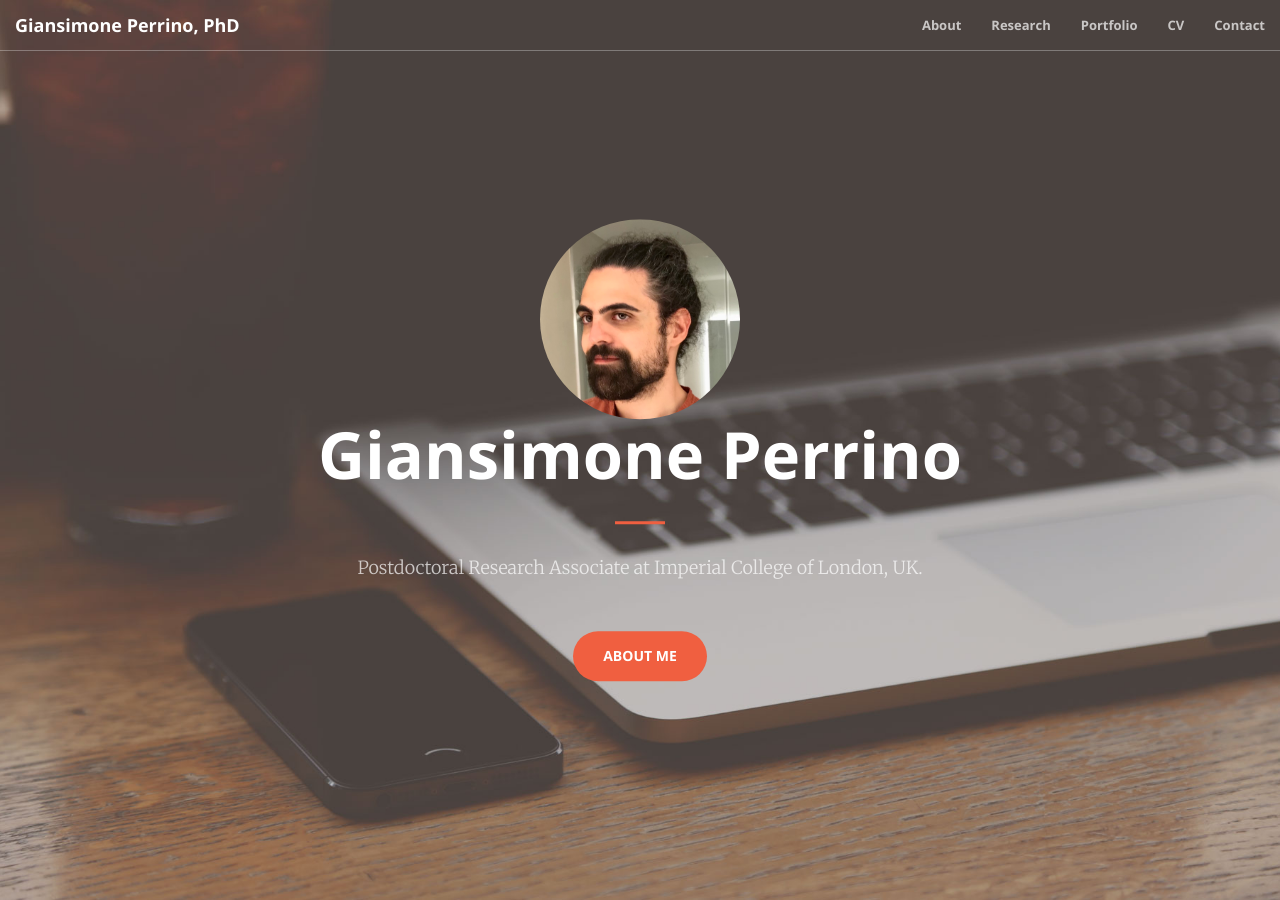
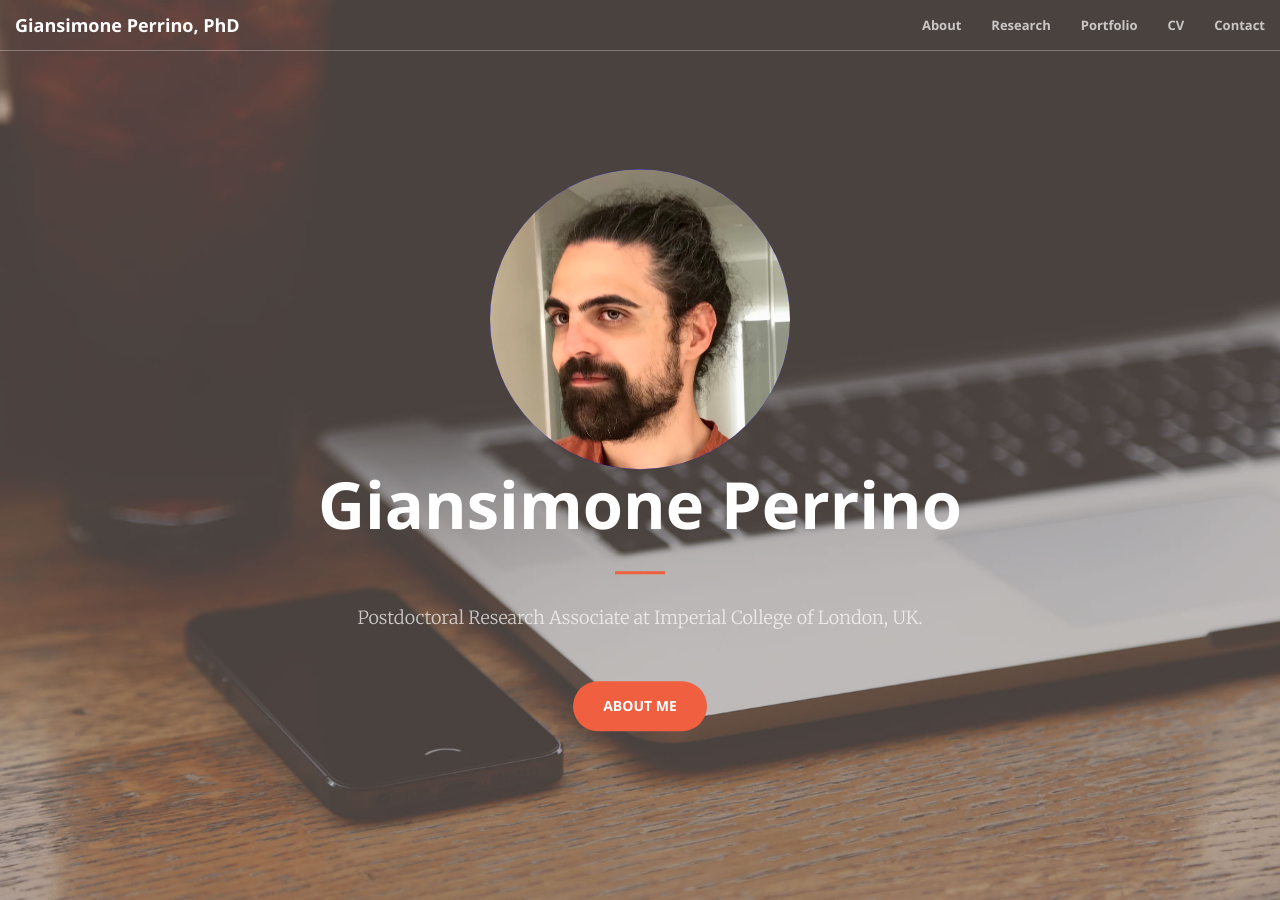
Before and after one commit to giansimone/giansimone.github.io, a Jekyll site: the page built from index.html, in a window 1280 px wide and 900 px high. Built offline with Jekyll 4.4.1, drawn with Linux system fonts in a browser that asks for light colours; some web fonts are replaced.

Commit message:
Add padding for image in header section.

```diff
--- a/_sass/_base.scss
+++ b/_sass/_base.scss
@@ -368,18 +368,12 @@ body {
 }
 
 .circular_image {
-    width: 200px;
-    height: 200px;
+    width: 300px;
+    height: 300px;
+    padding-bottom: 50px;
     border-radius: 50%;
     overflow: hidden;
     background-color: blue;
-    /* commented for demo
-    float: left;
-    margin-left: 125px;
-    margin-top: 20px;
-    */
-
-    /*for demo*/
     display:inline-block;
     vertical-align:middle;
 }
```
